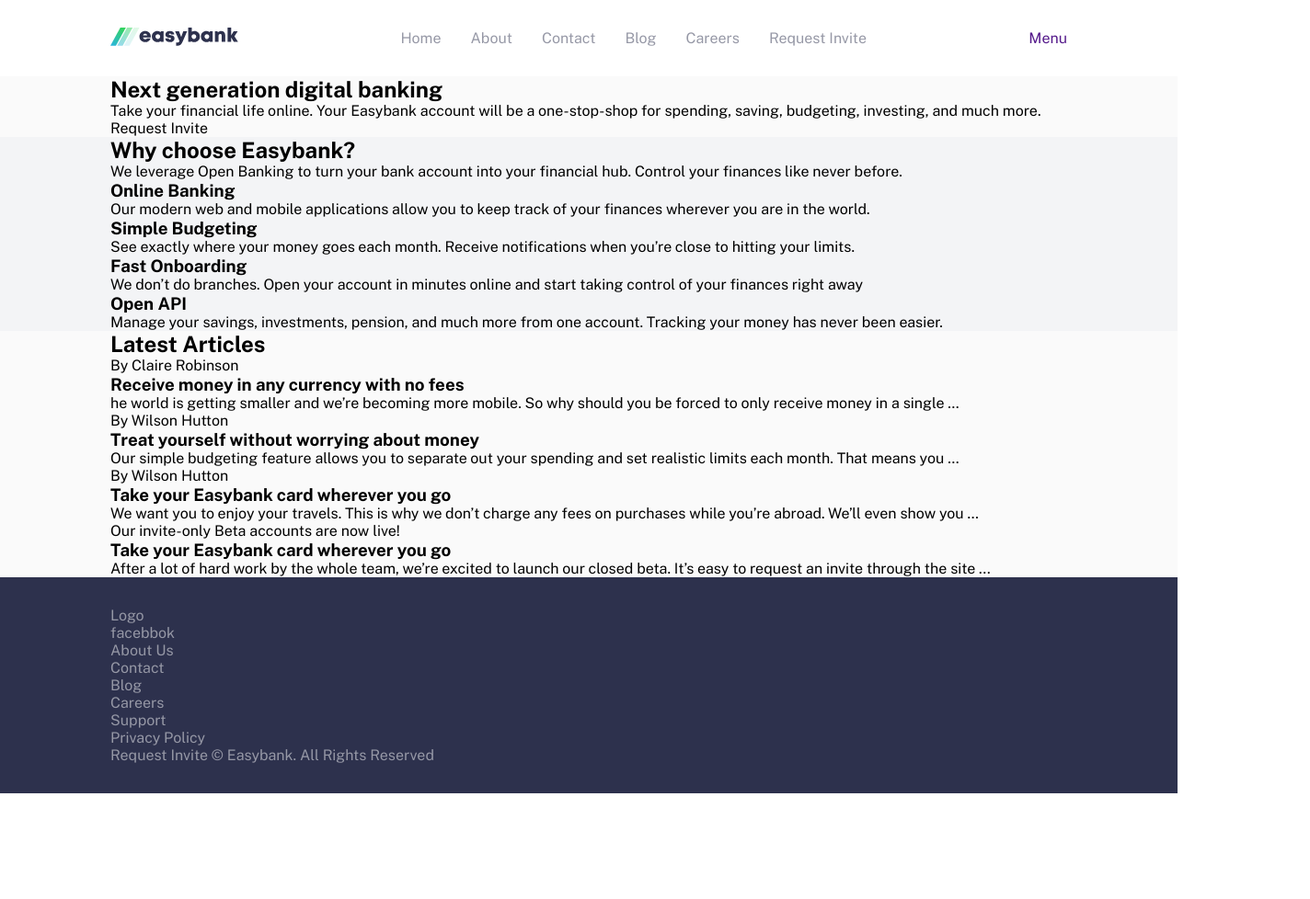
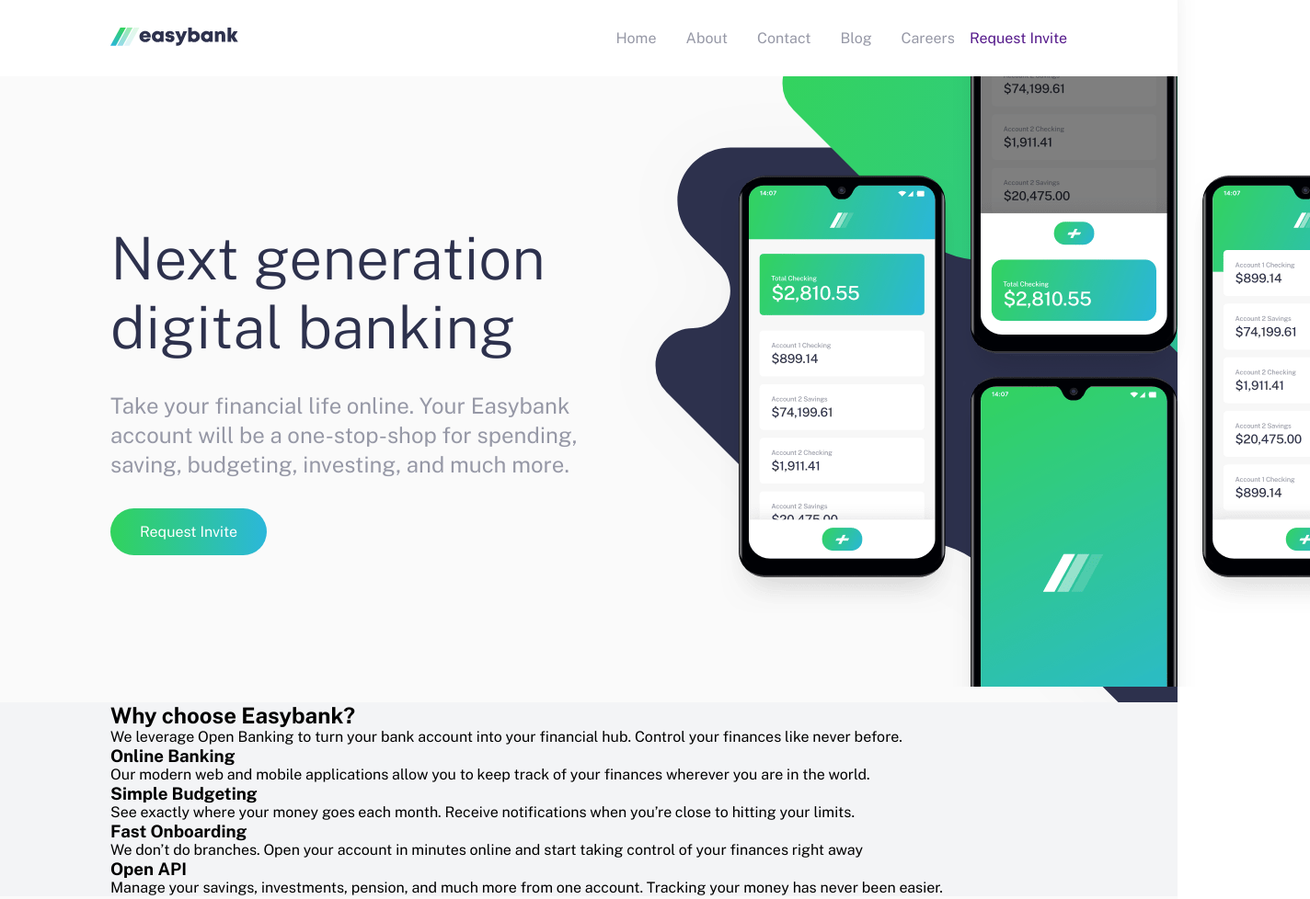
Before and after one commit to mpietron/easybank_frontendmentor, a website: page index.html in a window 1280 px wide. Shown: the top 978 px of the page at 92% size, 1424 px wide, since content can reach past the window. Before the commit the page ends 863 px from the top, so only its background shows below. Drawn offline with nearby package versions, Linux system fonts and the light colour scheme.

Commit message:
introduce section

```diff
--- a/index.html
+++ b/index.html
@@ -11,7 +11,8 @@
 </head>
 
 <body>
-  <header class="container">
+  <header>
+    <div class="container">
       <a class="logo"><img src="../images/logo.svg" alt="easybank" /></a>
       <nav>
         <ul>
@@ -20,17 +21,20 @@
           <li><a href="">Contact</a></li>
           <li><a href="">Blog</a></li>
           <li><a href="">Careers</a></li>
-        <li><a href="">Request Invite</a></li>
         </ul>
+        <a href="">Request Invite</a>
       </nav>
       <a href="">Menu</a>
+    </div>
   </header>
   <section class="introduce">
     <div class="container">
+      <div>
         <h1>Next generation digital banking</h1>
         <p>Take your financial life online. Your Easybank account will be a one-stop-shop
           for spending, saving, budgeting, investing, and much more.</p>
         <a>Request Invite</a>
+      </div>
     </div>
   </section>
   <section class="benefits">
--- a/src/scss/style.scss
+++ b/src/scss/style.scss
@@ -4,6 +4,10 @@
 @import 'variables';
 @import 'reset';
 @import 'mixins';
+
+body{
+    overflow-x: hidden;
+}
 
 .container{
     margin: 0 auto;
@@ -17,11 +21,21 @@
 }
 
 header{
-    display: flex;
-    justify-content: space-between;
-    align-items: center;
+    .container{
+        display: flex;
+        justify-content: space-between;
+        align-items: center;
+
+    }
+
+    position: relative;
+    z-index: 10;
+    background-color: #fff;
     nav{
         padding: 1rem 0;
+        display: flex;
+        align-items: center;
+        justify-content: space-between;
         ul{
             display: flex;
             > li{
@@ -36,11 +50,92 @@
                 }
             }
         }
+        & + a{
+            @include respond-above(xs){
+                display: none;
+            }
+        }
+        @include respond-below(xs){
+            display: none;
+        }
     }
 }
 
 section.introduce{
     background-color: $c_very_light_gray;
+    text-align: center;
+    position: relative;
+    align-items: center;
+    background-image: url('../../images/bg-intro-desktop.svg');
+    padding: 10rem 0;
+    background-repeat: no-repeat;
+    background-position: top 0;
+    &::after{
+        background-image: url(../../images/image-mockups.png);
+        position: absolute;
+        z-index: 5;
+        height: 100vh;
+        content: "";
+        display: block;
+        width: 100%;
+        top: -20%;
+        right: 0;
+        background-position: 50% top;
+        background-size: contain;
+        background-repeat: no-repeat;
+        @include respond-above(md){
+            background-size: inherit;
+            background-position: top left;
+            width: 50%;
+            top: -20%;
+            right: -9rem;
+        }
+    }
+    @include respond-above(md){
+        background-position: left 50vw top 65%;
+    }
+    .container{
+        @include respond-above(md){
+            text-align: left;
+            display: flex;
+        }
+        &>div{
+            width: 100%;
+            text-align: center;
+            padding-top: 40vh;
+            @include respond-above(md){
+                padding-top: 0;
+                width: 50%;
+                text-align: left;
+            }
+        }
+
+    }
+    h1{
+        color: $c_dark_blue;
+        font-size: 2.5rem;
+        font-weight: 100;
+        padding: 2rem 0;
+        padding-top: 0;
+        @include respond-above(xs){
+            font-size: 4rem;
+        }
+    }
+    p{
+        font-size: 1.5rem;
+        color: $c_grayish_blue;
+        line-height: 2rem;
+        @include respond-above(xs){
+            padding-bottom: 2rem;
+        }
+    }
+    a{
+        display: inline-block;
+        padding: 1rem 2rem;
+        border-radius: 2rem;
+        background: linear-gradient(90deg, $c_lime_green 0%, $c_bright_gyan 100%);
+        color: #FFF;
+    }
 }
 
 section.benefits{
```
Also changed, not shown: css/style.css, 1 other file. Lines whose indentation alone changed are shown as unchanged.
